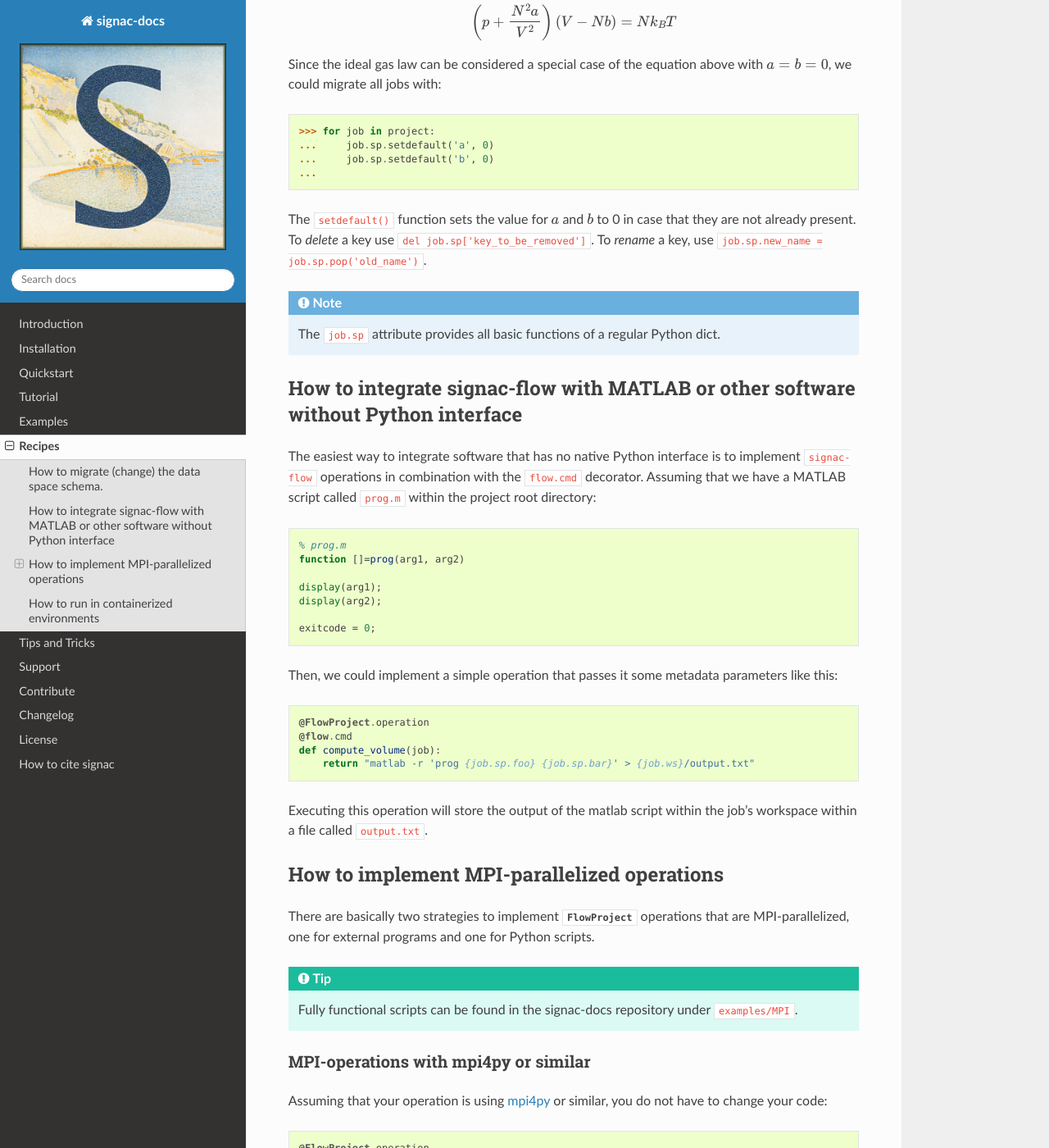
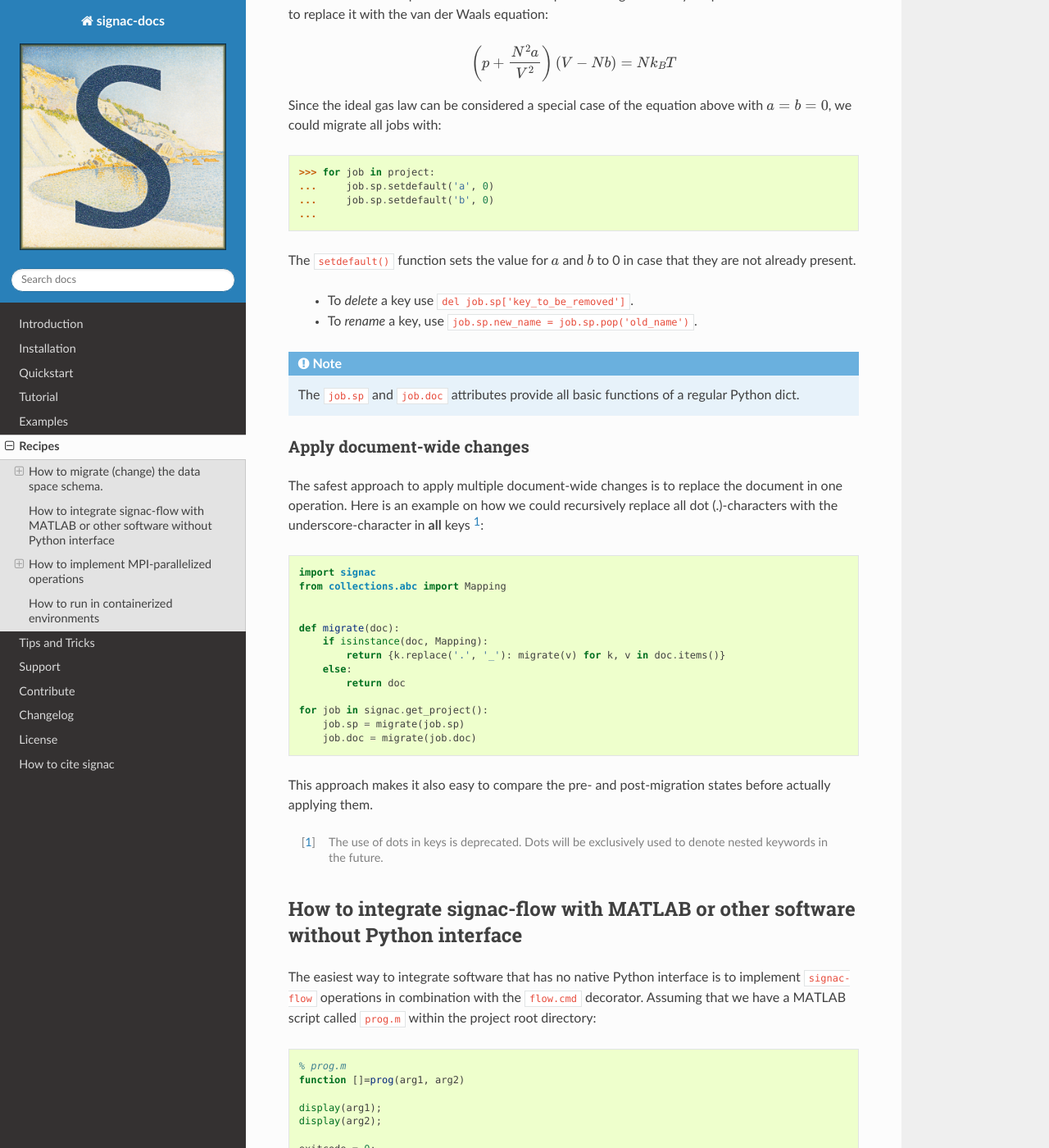
Before and after one commit to glotzerlab/signac-docs, a Sphinx documentation site: the page built from docs/source/recipes.rst, in a window 1280 px wide and 1400 px high, scrolled down 380 px. Shown: the whole window at 82% size. Built offline with Sphinx 7.4.7 and the Read the Docs theme 2.0.0, drawn with Linux system fonts in a browser that asks for light colours; some of the changed text lies outside the part shown.

Commit message:
Add recipe for document-wide migration.

```diff
--- a/docs/source/recipes.rst
+++ b/docs/source/recipes.rst
@@ -13,6 +13,9 @@ This is a collection of recipes on how to solve typical problems using **signac*
 
 How to migrate (change) the data space schema.
 ==============================================
+
+Adding/renaming/deleting keys
+-----------------------------
 
 Oftentimes, one discovers at a later stage that important keys are missing from the metadata schema.
 For example, in the tutorial we are modeling a gas using the ideal gas law, but we might discover later that important effects are not captured using this overly simplistic model and decide to replace it with the van der Waals equation:
@@ -31,12 +34,42 @@ Since the ideal gas law can be considered a special case of the equation above w
     ...
 
 The ``setdefault()`` function sets the value for :math:`a` and :math:`b` to 0 in case that they are not already present.
-To *delete* a key use ``del job.sp['key_to_be_removed']``.
-To *rename* a key, use ``job.sp.new_name = job.sp.pop('old_name')``.
+
+ * To *delete* a key use ``del job.sp['key_to_be_removed']``.
+ * To *rename* a key, use ``job.sp.new_name = job.sp.pop('old_name')``.
 
 .. note::
 
-    The ``job.sp`` attribute provides all basic functions  of a regular Python dict.
+    The ``job.sp`` and ``job.doc`` attributes provide all basic functions  of a regular Python dict.
+
+
+.. _document-wide-migration:
+
+Apply document-wide changes
+---------------------------
+
+The safest approach to apply multiple document-wide changes is to replace the document in one operation.
+Here is an example on how we could recursively replace all dot (.)-characters with the underscore-character in **all** keys [#f1]_:
+
+.. code-block:: python
+
+    import signac
+    from collections.abc import Mapping
+
+
+    def migrate(doc):
+        if isinstance(doc, Mapping):
+            return {k.replace('.', '_'): migrate(v) for k, v in doc.items()}
+        else:
+            return doc
+
+    for job in signac.get_project():
+        job.sp = migrate(job.sp)
+        job.doc = migrate(job.doc)
+
+This approach makes it also easy to compare the pre- and post-migration states before actually applying them.
+
+.. [#f1] The use of dots in keys is deprecated. Dots will be exclusively used to denote nested keywords in the future.
 
 .. _rec_external:
 
```
